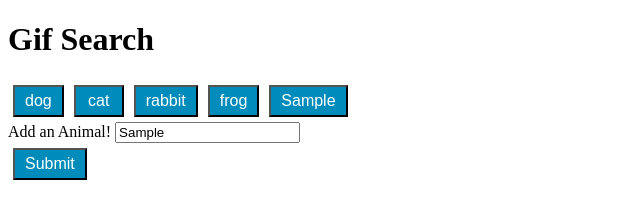
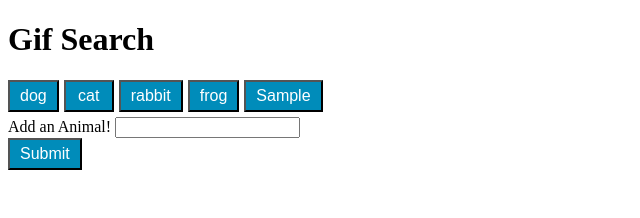
Before and after one commit to hliang/gifsearch, a plain HTML site: page index.html in a window 1280 px wide. Both pictures are taken after typing "Sample" into the empty fields and a click on the input "Submit". Shown: the whole page, without its empty margins (0-640 px from the left). Drawn offline with nearby package versions, Linux system fonts and the light colour scheme.

Commit message:
clear input box after submit, and some code touchup

```diff
--- a/index.html
+++ b/index.html
@@ -11,7 +11,7 @@
         .giftopic-btn, #add-giftopic {
             min-width: 50px;
             padding: 5px 10px;
-            margin: 5px 5px;;
+            margin: 0 5px 5px 0;
             display: inline-block;
             color: white;
             background-color: #008CBA;
@@ -24,6 +24,9 @@
             /* width: 300px; */
             float: left;
             margin: 0 20px 20px 0;
+        }
+        #gif-view {
+            max-width: 60%;
         }
     </style>
     <meta name="viewport" content="width=device-width, initial-scale=1.0">
@@ -63,16 +66,16 @@
                 });
             }
 
-            // displayGifInfo
+            // send request to giphy api, process response, and display images on page
             function displayGifInfo() {
                 thisTopic = $(this).attr("data-giftopic");
                 console.log("clicked: " + thisTopic);
-                var queryURL = "https://api.giphy.com/v1/gifs/search?q=" + thisTopic + "&api_key=dc6zaTOxFJmzC&limit=10"
+                var queryURL = "https://api.giphy.com/v1/gifs/search?q=" + thisTopic + "&api_key=dc6zaTOxFJmzC&limit=20"
                 $.ajax({
                     url: queryURL,
                     method: "GET"
                 }).then(function (response, status, xhr) {
-                    console.log(response);
+                    // console.log(response);
                     var results = response.data;
                     $("#gif-view").empty();
                     for (var i = 0; i < results.length; i++) {
@@ -91,21 +94,8 @@
                 });
             }
 
-            // This function handles events where one button is clicked
-            $("#add-giftopic").on("click", function (event) {
-                event.preventDefault();
-                newTopic = $("#giftopic-input").val();
-                topics.push(newTopic);
-                renderButtons();
-            });
-
-
-            $(document).on("click", ".giftopic-btn", displayGifInfo)
-
-            // Calling the renderButtons function to display the initial list of topics
-            renderButtons();
-
-            $(document.body).on("click", ".gif", function () {
+            // toggle still/animate gif
+            function toggleGifAnimate () {
                 // $(".gif").on("click", function () {
                 // The attr jQuery method allows us to get or set the value of any attribute on our HTML element
                 var state = $(this).attr("data-state");
@@ -120,7 +110,29 @@
                     $(this).attr("src", $(this).attr("data-still"));
                     $(this).attr("data-state", "still");
                 }
+            }
+
+            // This function handles events when the submit button is clicked
+            // add a button for new topic
+            $("#add-giftopic").on("click", function (event) {
+                event.preventDefault();
+                newTopic = $("#giftopic-input").val().trim();
+                if (newTopic === "") {
+                    return;
+                }
+                topics.push(newTopic);
+                renderButtons();
+                $("#giftopic-input").val("");
             });
+
+            // display images of a topic
+            $(document).on("click", ".giftopic-btn", displayGifInfo)
+
+            // Calling the renderButtons function to display the initial list of topics
+            renderButtons();
+
+            // toggle between still/animate image
+            $(document.body).on("click", ".gif", toggleGifAnimate);
         </script>
     </div>
 </body>
```
